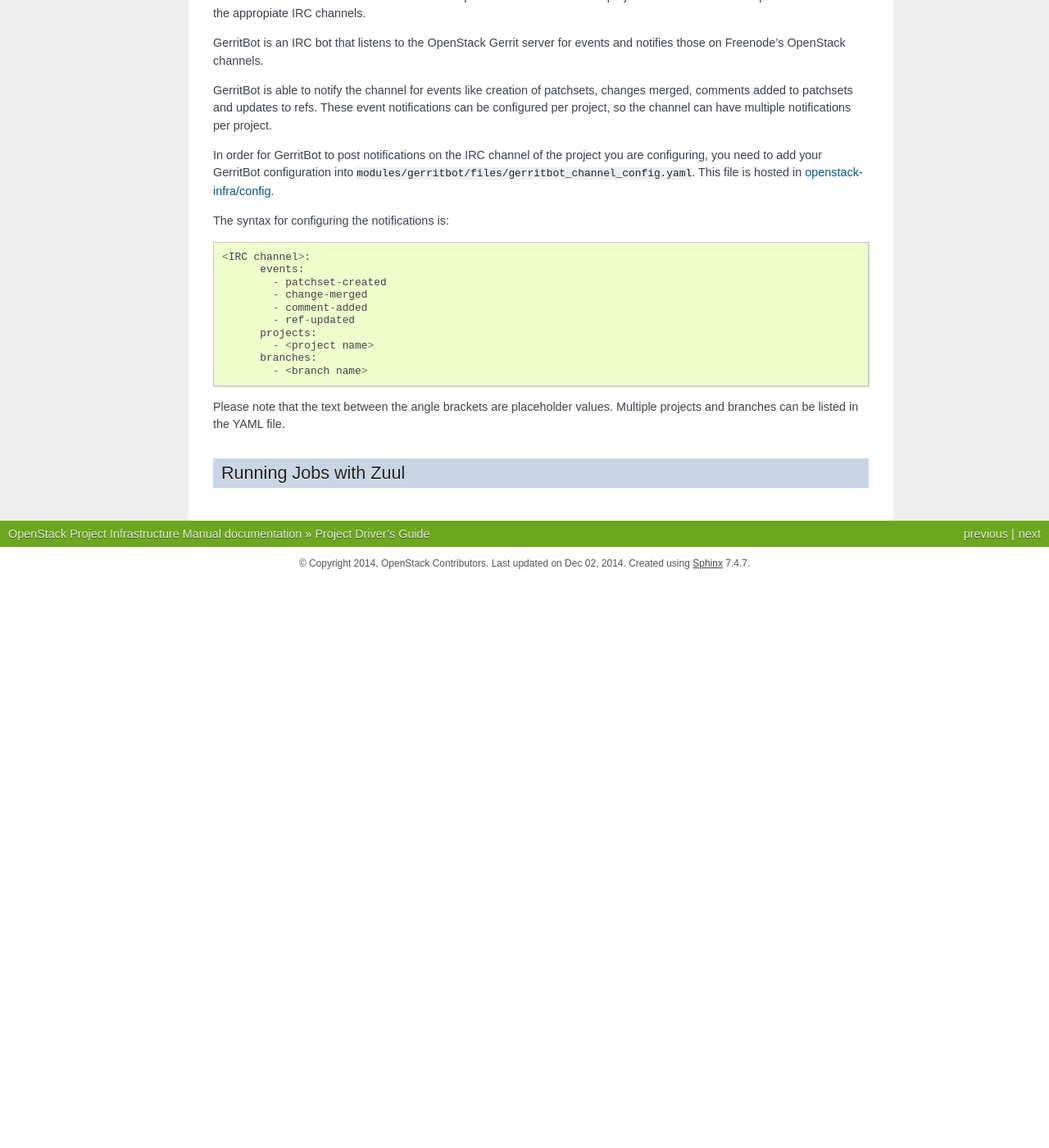
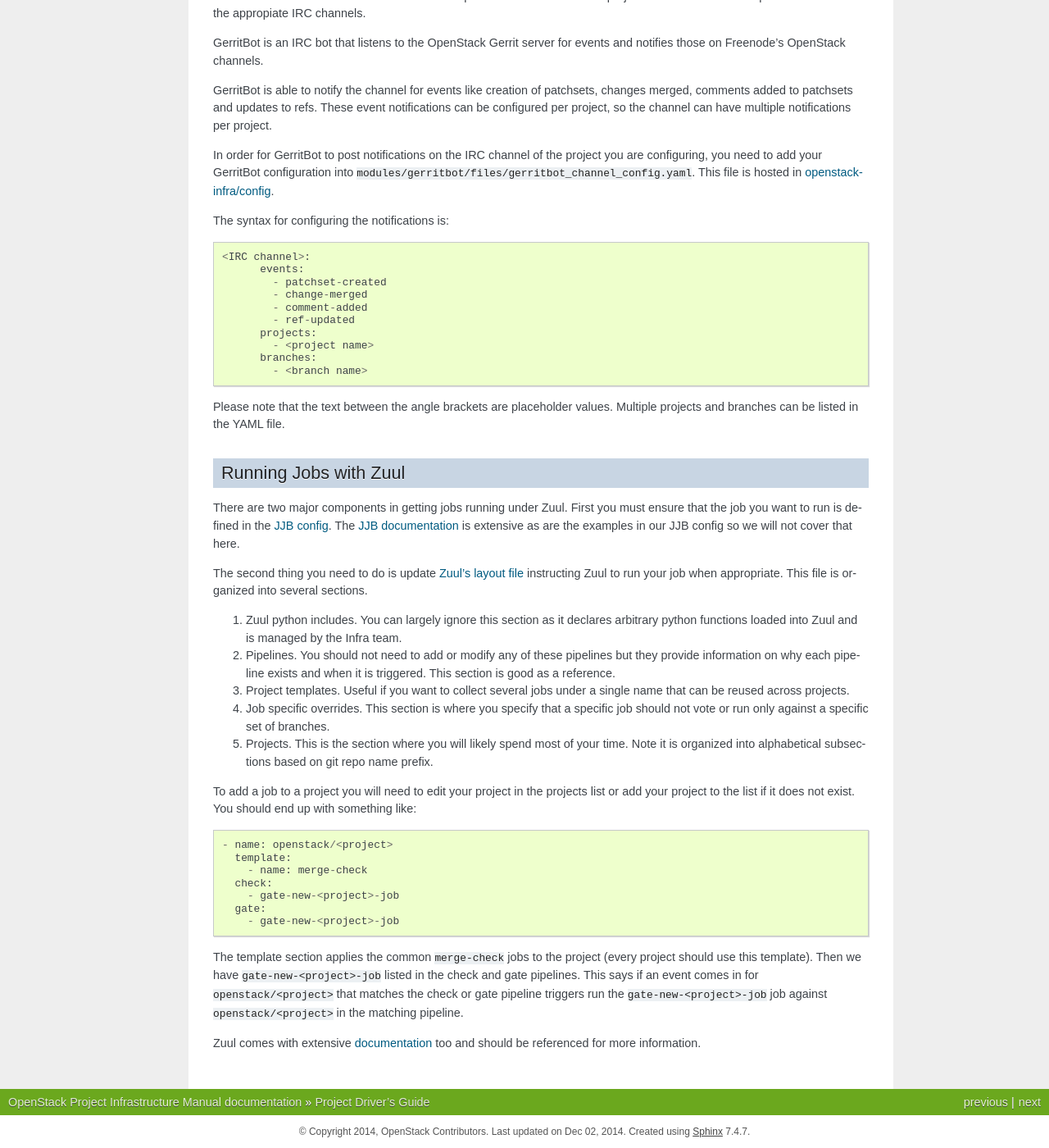
Before and after one commit to openstack-archive/infra-manual, a Sphinx documentation site: the page built from doc/source/drivers.rst, in a window 1280 px wide and 1400 px high, scrolled down 1118 px. Shown: the whole window at 82% size. Built offline with Sphinx 7.4.7, drawn with Linux system fonts in a browser that asks for light colours; before the commit the page ends 1825 px from its top, so only the background shows below that.

Commit message:
Fill out running jobs with zuul section
Write docs for project drivers on how they can run jobs with zuul.

Change-Id: Ie9bf05b779fc2c06f1aa36fbafc62faecb7265c9

```diff
--- a/doc/source/drivers.rst
+++ b/doc/source/drivers.rst
@@ -93,3 +93,52 @@
 
 Running Jobs with Zuul
 ======================
+
+There are two major components in getting jobs running under Zuul. First
+you must ensure that the job you want to run is defined in the `JJB
+config <https://git.openstack.org/cgit/openstack-infra/project-config/tree/jenkins/jobs>`_.
+The `JJB documentation <http://ci.openstack.org/jenkins-job-builder/>`_
+is extensive as are the examples in our JJB config so we will not cover
+that here.
+
+The second thing you need to do is update `Zuul's layout file
+<https://git.openstack.org/cgit/openstack-infra/project-config/tree/zuul/layout.yaml>`_
+instructing Zuul to run your job when appropriate. This file is organized
+into several sections.
+
+#. Zuul python includes. You can largely ignore this section as it
+   declares arbitrary python functions loaded into Zuul and is managed
+   by the Infra team.
+#. Pipelines. You should not need to add or modify any of these
+   pipelines but they provide information on why each pipeline exists
+   and when it is triggered. This section is good as a reference.
+#. Project templates. Useful if you want to collect several jobs under
+   a single name that can be reused across projects.
+#. Job specific overrides. This section is where you specify that a
+   specific job should not vote or run only against a specific set
+   of branches.
+#. Projects. This is the section where you will likely spend most of
+   your time. Note it is organized into alphabetical subsections based
+   on git repo name prefix.
+
+To add a job to a project you will need to edit your project in the
+projects list or add your project to the list if it does not exist.
+You should end up with something like::
+
+  - name: openstack/<project>
+    template:
+      - name: merge-check
+    check:
+      - gate-new-<project>-job
+    gate:
+      - gate-new-<project>-job
+
+The template section applies the common ``merge-check`` jobs to the
+project (every project should use this template). Then we have
+``gate-new-<project>-job`` listed in the check and gate pipelines. This
+says if an event comes in for ``openstack/<project>`` that matches the
+check or gate pipeline triggers run the ``gate-new-<project>-job``
+job against ``openstack/<project>`` in the matching pipeline.
+
+Zuul comes with extensive `documentation <http://ci.openstack.org/zuul/>`_
+too and should be referenced for more information.
```
